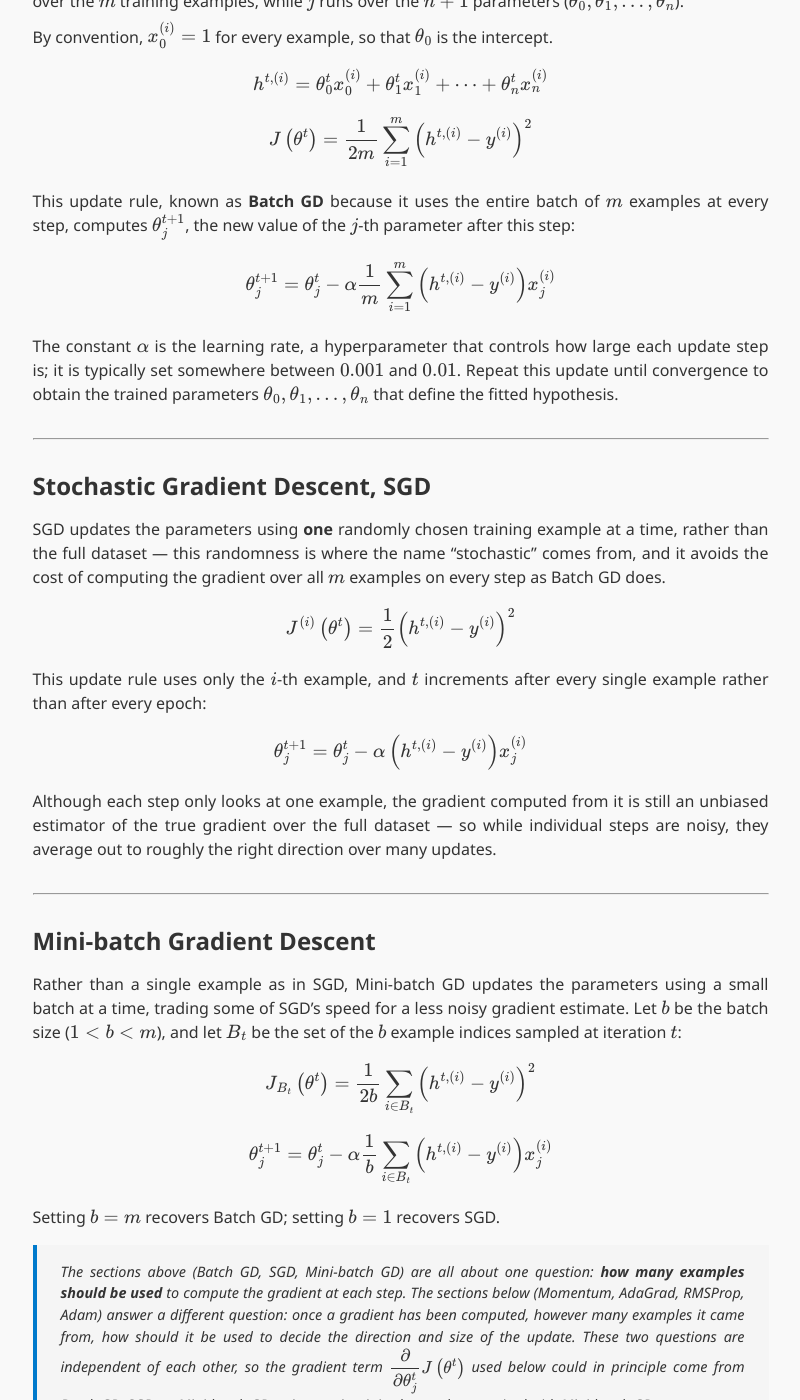
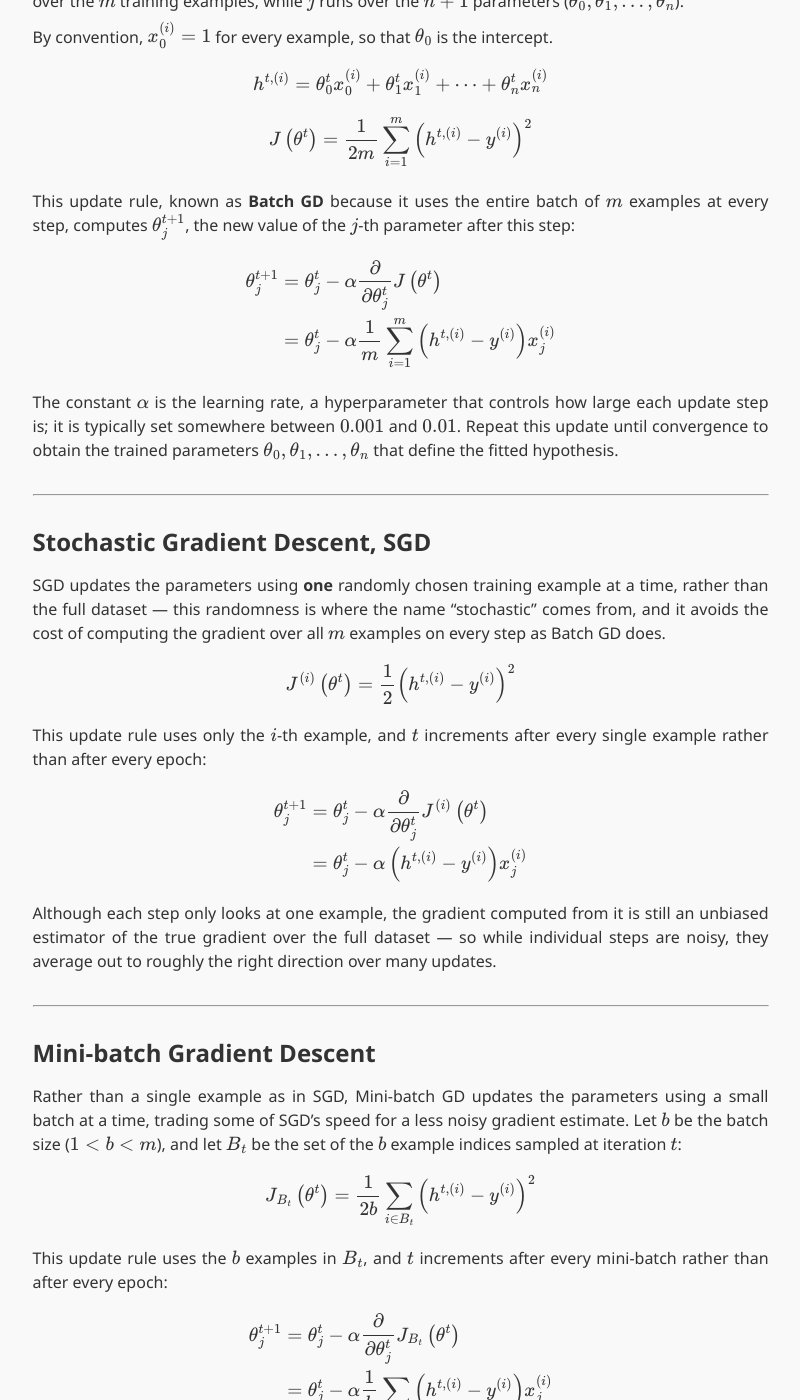
Before and after one commit to wyatthoho/wyatthoho.github.io, a Jekyll site: the page built from _ml_notes/roadmap-to-gradient-descent-optimizers.md, in a window 1280 px wide and 1400 px high, scrolled down 343 px. Shown: the whole window, without its empty margins (232-1032 px from the left). Built offline with Jekyll 4.4.1, drawn with Linux system fonts in a browser that asks for light colours; nearby versions of some CDN libraries; some of the changed text lies outside the part shown.

Commit message:
Refactor equations in Batch GD section for clarity and consistency in notation

```diff
--- a/_ml_notes/roadmap-to-gradient-descent-optimizers.md
+++ b/_ml_notes/roadmap-to-gradient-descent-optimizers.md
@@ -16,7 +16,15 @@ $$\begin{equation} J\left(\theta^{t}\right) = \frac{1}{2m}\sum_{i=1}^{m}{\left(h
 
 This update rule, known as **Batch GD** because it uses the entire batch of $m$ examples at every step, computes $\theta_j^{t+1}$, the new value of the $j$-th parameter after this step:
 
-$$\begin{equation} \theta_j^{t+1} = \theta_j^{t} - \alpha \frac{1}{m}\sum_{i=1}^{m}{\left(h^{t,(i)}-y^{(i)}\right)x_j^{(i)}} \end{equation}$$
+$$
+\begin{equation}
+\begin{split}
+\theta_j^{t+1}
+&= \theta_j^{t} - \alpha \frac{\partial}{\partial\theta_j^{t}} J\left(\theta^{t}\right) \\
+&= \theta_j^{t} - \alpha \frac{1}{m}\sum_{i=1}^{m}{\left(h^{t,(i)}-y^{(i)}\right)x_j^{(i)}} \\
+\end{split}
+\end{equation}
+$$
 
 The constant $\alpha$ is the learning rate, a hyperparameter that controls how large each update step is; it is typically set somewhere between $0.001$ and $0.01$. Repeat this update until convergence to obtain the trained parameters $\theta_0, \theta_1, \dots, \theta_n$ that define the fitted hypothesis.
 
@@ -30,7 +38,15 @@ $$\begin{equation} J^{(i)}\left(\theta^{t}\right) = \frac{1}{2}\left(h^{t,(i)}-y
 
 This update rule uses only the $i$-th example, and $t$ increments after every single example rather than after every epoch:
 
-$$\begin{equation} \theta_j^{t+1} = \theta_j^{t} - \alpha\left(h^{t,(i)}-y^{(i)}\right)x_j^{(i)} \end{equation}$$
+$$
+\begin{equation}
+\begin{split}
+\theta_j^{t+1}
+&= \theta_j^{t} - \alpha \frac{\partial}{\partial\theta_j^{t}} J^{(i)}\left(\theta^{t}\right) \\
+&= \theta_j^{t} - \alpha\left(h^{t,(i)}-y^{(i)}\right)x_j^{(i)} \\
+\end{split}
+\end{equation}
+$$
 
 Although each step only looks at one example, the gradient computed from it is still an unbiased estimator of the true gradient over the full dataset — so while individual steps are noisy, they average out to roughly the right direction over many updates.
 
@@ -42,7 +58,17 @@ Rather than a single example as in SGD, Mini-batch GD updates the parameters usi
 
 $$\begin{equation} J_{B_t}\left(\theta^{t}\right) = \frac{1}{2b}\sum_{i\in B_t}{\left(h^{t,(i)}-y^{(i)}\right)^2} \end{equation}$$
 
-$$\begin{equation} \theta_j^{t+1} = \theta_j^{t} - \alpha \frac{1}{b}\sum_{i\in B_t}{\left(h^{t,(i)}-y^{(i)}\right)x_j^{(i)}} \end{equation}$$
+This update rule uses the $b$ examples in $B_t$, and $t$ increments after every mini-batch rather than after every epoch:
+
+$$
+\begin{equation}
+\begin{split}
+\theta_j^{t+1}
+&= \theta_j^{t} - \alpha \frac{\partial}{\partial\theta_j^{t}} J_{B_t}\left(\theta^{t}\right) \\
+&= \theta_j^{t} - \alpha \frac{1}{b}\sum_{i\in B_t}{\left(h^{t,(i)}-y^{(i)}\right)x_j^{(i)}} \\
+\end{split}
+\end{equation}
+$$
 
 Setting $b=m$ recovers Batch GD; setting $b=1$ recovers SGD.
 
```
